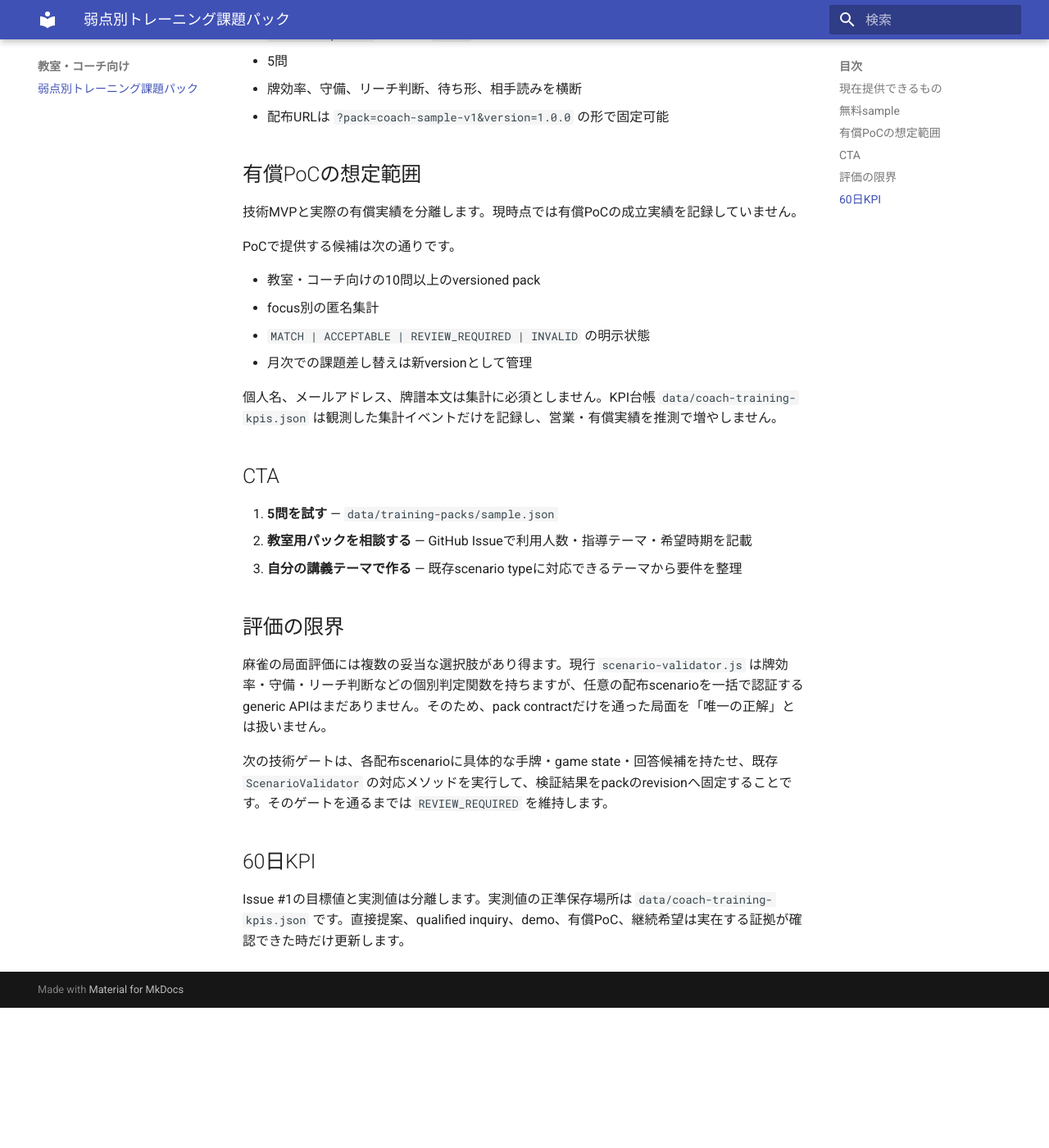
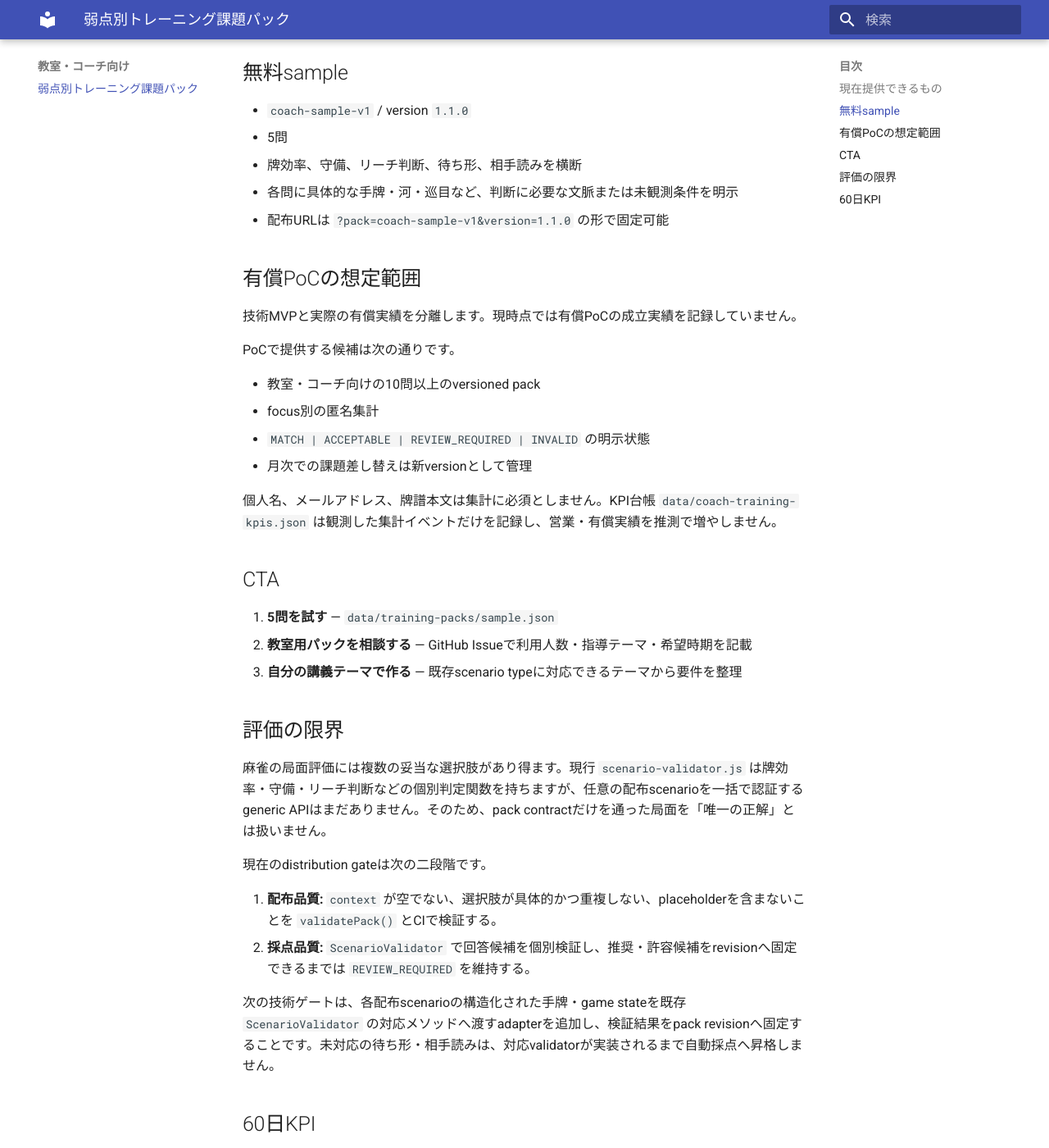
Before and after one commit to KAFKA2306/mj, an MkDocs documentation site: the page built from docs/business/coach-training-packs.md, in a window 1280 px wide and 1400 px high, scrolled down 552 px. Shown: the whole window at 82% size. Built offline with MkDocs 1.6.1 and Material for MkDocs 9.7.7, drawn with Linux system fonts in a browser that asks for light colours; before the commit the page ends 1781 px from its top, so only the background shows below that; some of the changed text lies outside the part shown.

Commit message:
docs: define concrete scenario distribution gate

```diff
--- a/docs/business/coach-training-packs.md
+++ b/docs/business/coach-training-packs.md
@@ -4,14 +4,17 @@
 
 技術MVPでは、課題パックを `id + version` で固定し、同じ順序・設定を再現できるJSON契約を提供します。公開用データは `data/training-packs/` に置き、5問sampleと12問coach demoを用意しています。
 
+version `1.1.0` では、配布scenarioに具体的な `context` と具体的な選択肢を必須化しました。`候補A` / `候補B` のようなplaceholderはcontract validationで拒否します。これにより、件数だけを満たす空のdemoを配布可能状態として扱いません。
+
 現時点の配布scenarioは、既存engineが唯一の正答を保証するところまで個別検証できていないため、すべて `REVIEW_REQUIRED` としています。これは未検証の正答を捏造しないためのfail-closed状態です。`SCORABLE` は、推奨候補と許容候補を検証できたscenarioだけに使用します。
 
 ## 無料sample
 
-- `coach-sample-v1` / version `1.0.0`
+- `coach-sample-v1` / version `1.1.0`
 - 5問
 - 牌効率、守備、リーチ判断、待ち形、相手読みを横断
-- 配布URLは `?pack=coach-sample-v1&version=1.0.0` の形で固定可能
+- 各問に具体的な手牌・河・巡目など、判断に必要な文脈または未観測条件を明示
+- 配布URLは `?pack=coach-sample-v1&version=1.1.0` の形で固定可能
 
 ## 有償PoCの想定範囲
 
@@ -36,7 +39,12 @@ PoCで提供する候補は次の通りです。
 
 麻雀の局面評価には複数の妥当な選択肢があり得ます。現行 `scenario-validator.js` は牌効率・守備・リーチ判断などの個別判定関数を持ちますが、任意の配布scenarioを一括で認証するgeneric APIはまだありません。そのため、pack contractだけを通った局面を「唯一の正解」とは扱いません。
 
-次の技術ゲートは、各配布scenarioに具体的な手牌・game state・回答候補を持たせ、既存 `ScenarioValidator` の対応メソッドを実行して、検証結果をpackのrevisionへ固定することです。そのゲートを通るまでは `REVIEW_REQUIRED` を維持します。
+現在のdistribution gateは次の二段階です。
+
+1. **配布品質:** `context` が空でない、選択肢が具体的かつ重複しない、placeholderを含まないことを `validatePack()` とCIで検証する。
+2. **採点品質:** `ScenarioValidator` で回答候補を個別検証し、推奨・許容候補をrevisionへ固定できるまでは `REVIEW_REQUIRED` を維持する。
+
+次の技術ゲートは、各配布scenarioの構造化された手牌・game stateを既存 `ScenarioValidator` の対応メソッドへ渡すadapterを追加し、検証結果をpack revisionへ固定することです。未対応の待ち形・相手読みは、対応validatorが実装されるまで自動採点へ昇格しません。
 
 ## 60日KPI
 
```
